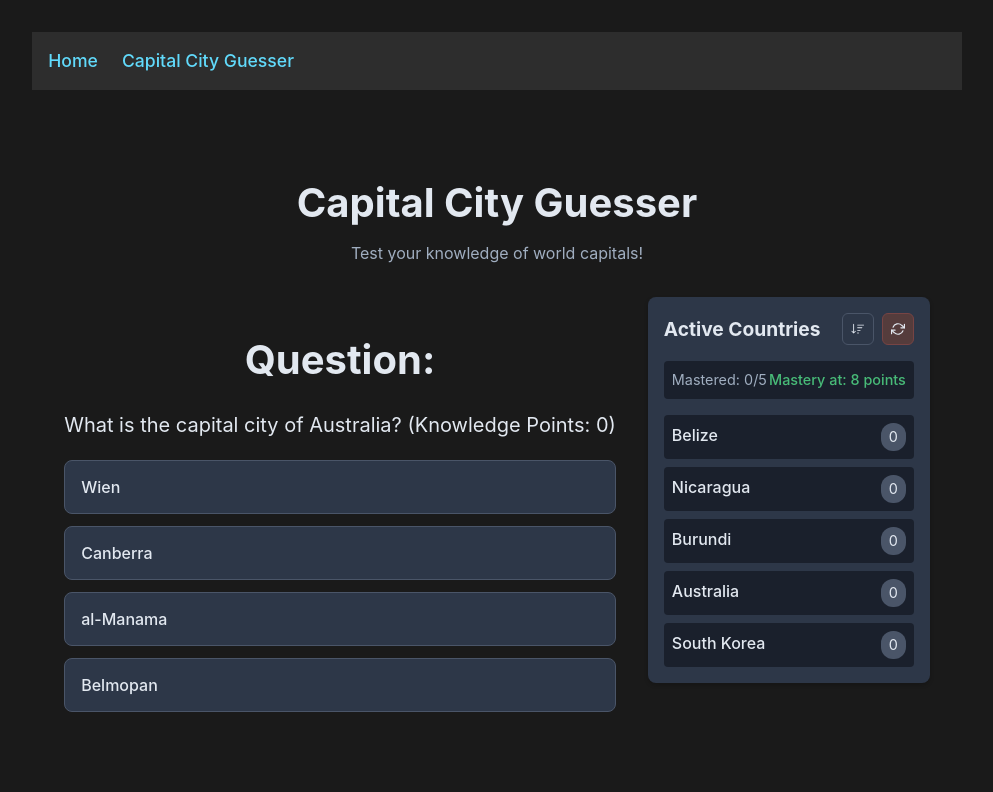
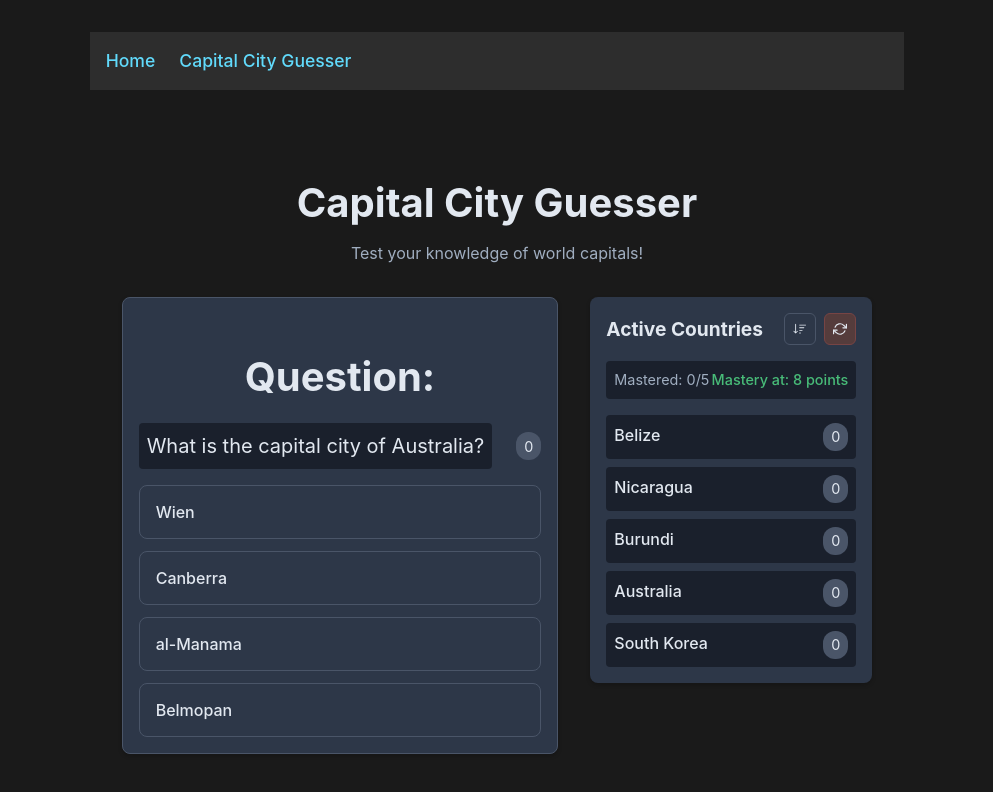
Before and after one commit to 8o8inCodes/geo-trainer, a React (Vite) app: page /capital-city-guesser in a window 1280 px wide. Shown: the top 792 px of the page, without its empty margins (143-1136 px from the left). Built offline with nearby package versions, Linux system fonts and the light colour scheme.

Commit message:
Add Card component styling and tooltip for knowledge points in CapitalCityGuesser

```diff
--- /dev/null
+++ b/src/components/Card.module.css
@@ -0,0 +1,7 @@
+.container {
+  background: #2d3748;
+  border-radius: 8px;
+  padding: 1rem;
+  box-shadow: 0 2px 4px rgba(0, 0, 0, 0.2);
+  border: 1px solid #4a5568;
+}
--- a/src/components/Card.tsx
+++ b/src/components/Card.tsx
@@ -1,4 +1,5 @@
 import { ReactNode } from 'react';
+import styles from './Card.module.css';
 
 interface CardProps {
   children: ReactNode;
@@ -6,7 +7,7 @@ interface CardProps {
 
 const Card = ({ children }: CardProps) => {
   return (
-    <div className="bg-gray-800 rounded-lg shadow-xl p-6 border border-gray-700">
+    <div className={styles.container}>
       {children}
     </div>
   );
--- a/src/pages/CapitalCityGuesser.module.css
+++ b/src/pages/CapitalCityGuesser.module.css
@@ -3,6 +3,13 @@
   margin: 0 auto;
   padding: 2rem;
   min-height: 100vh;
+}
+
+.questionContainer {
+  display: flex;
+  align-items: center;
+  gap: 1rem;
+  margin-bottom: 1rem;
 }
 
 .title {
@@ -23,10 +30,57 @@
   font-size: 1.25rem;
   transition: color 0.3s ease;
   color: #e2e8f0;
+  margin: 0;
+  padding: 0.5rem;
+  background-color: #1a202c;
+  border-radius: 4px;
+  flex-grow: 1;
 }
 
 .correct {
   color: #48bb78;
+}
+
+.points {
+  padding: 0.2rem 0.5rem;
+  background-color: #4a5568;
+  border-radius: 12px;
+  font-size: 0.9rem;
+  transition: background-color 0.2s ease;
+  color: #e2e8f0;
+  margin-left: 0.5rem;
+  cursor: help;
+}
+
+.tooltipContent {
+  border-radius: 4px;
+  padding: 0.5rem 0.75rem;
+  font-size: 0.875rem;
+  color: #e2e8f0;
+  background-color: #1a202c;
+  box-shadow: 0 2px 6px rgba(0, 0, 0, 0.3);
+  border: 1px solid #4a5568;
+  animation: tooltipSlide 0.2s ease-out;
+  user-select: none;
+  z-index: 100;
+  transform-origin: var(--radix-tooltip-content-transform-origin);
+}
+
+.tooltipArrow {
+  fill: #1a202c;
+  stroke: #4a5568;
+  stroke-width: 1px;
+}
+
+@keyframes tooltipSlide {
+  from {
+    opacity: 0;
+    transform: translateY(2px);
+  }
+  to {
+    opacity: 1;
+    transform: translateY(0);
+  }
 }
 
 .optionsGrid {
@@ -43,12 +97,29 @@
   border-radius: 0.5rem;
   transition: all 0.2s ease;
   color: #e2e8f0;
+  cursor: pointer;
+  position: relative;
+  isolation: isolate;
+  overflow: hidden;
+}
+
+.option::after {
+  content: '';
+  position: absolute;
+  inset: 0;
+  background: rgba(255, 255, 255, 0.1);
+  opacity: 0;
+  transition: opacity 0.2s ease;
+}
+
+.option:hover::after {
+  opacity: 1;
 }
 
 .option:hover {
   background-color: #4a5568;
+  border-color: #718096;
   transform: translateY(-1px);
-  box-shadow: 0 2px 4px rgba(0, 0, 0, 0.3);
 }
 
 .option:active {
@@ -59,18 +130,15 @@
   background-color: #4c51bf;
   border-color: #5a67d8;
   box-shadow: 0 0 0 2px #5a67d8;
-  transform: translateY(-1px);
 }
 
 .highlightedOption:hover {
   background-color: #4c51bf;
-  transform: translateY(-1px);
 }
 
 .correctOption {
   background-color: #2f855a;
   border-color: #38a169;
-  color: #ffffff;
 }
 
 .correctOption:hover {
@@ -81,7 +149,6 @@
 .wrongOption {
   background-color: #c53030;
   border-color: #e53e3e;
-  color: #ffffff;
 }
 
 .wrongOption:hover {
--- a/src/pages/CapitalCityGuesser.tsx
+++ b/src/pages/CapitalCityGuesser.tsx
@@ -4,6 +4,7 @@ import { useCapitalCityGame } from '../hooks/useCapitalCityGame';
 import styles from './CapitalCityGuesser.module.css';
 import { useState, useEffect, useRef } from 'react';
 import Confetti from 'react-confetti';
+import * as Tooltip from '@radix-ui/react-tooltip';
 
 const CapitalCityGuesser = () => {
   const {
@@ -177,10 +178,24 @@ const CapitalCityGuesser = () => {
       <div className={styles.gameLayout}>
         <Card>
           <h2 className={styles.title}>Question:</h2>
-          <p className={`${styles.question} ${isCorrect ? styles.correct : ''}`}>
-            {question}
-            <span className={styles.points}> (Knowledge Points: {currentCountryPoints})</span>
-          </p>
+          <div className={styles.questionContainer}>
+            <p className={`${styles.question} ${isCorrect ? styles.correct : ''}`}>
+              {question}
+            </p>
+            <Tooltip.Provider delayDuration={300}>
+              <Tooltip.Root>
+                <Tooltip.Trigger asChild>
+                  <div className={styles.points}>{currentCountryPoints}</div>
+                </Tooltip.Trigger>
+                <Tooltip.Portal>
+                  <Tooltip.Content className={styles.tooltipContent} sideOffset={5}>
+                    Knowledge Points
+                    <Tooltip.Arrow className={styles.tooltipArrow} />
+                  </Tooltip.Content>
+                </Tooltip.Portal>
+              </Tooltip.Root>
+            </Tooltip.Provider>
+          </div>
           <div className={styles.optionsGrid}>
             {options?.map((option) => (
               <button
```
